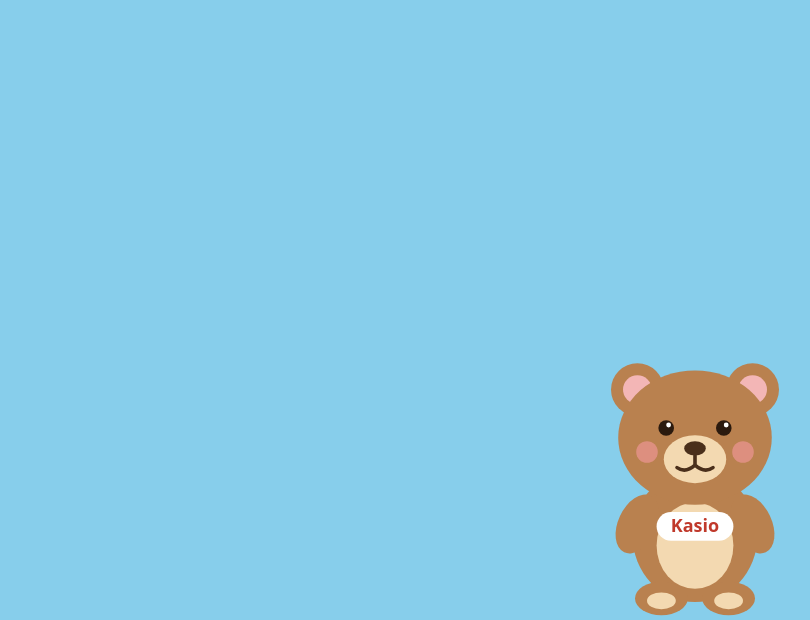
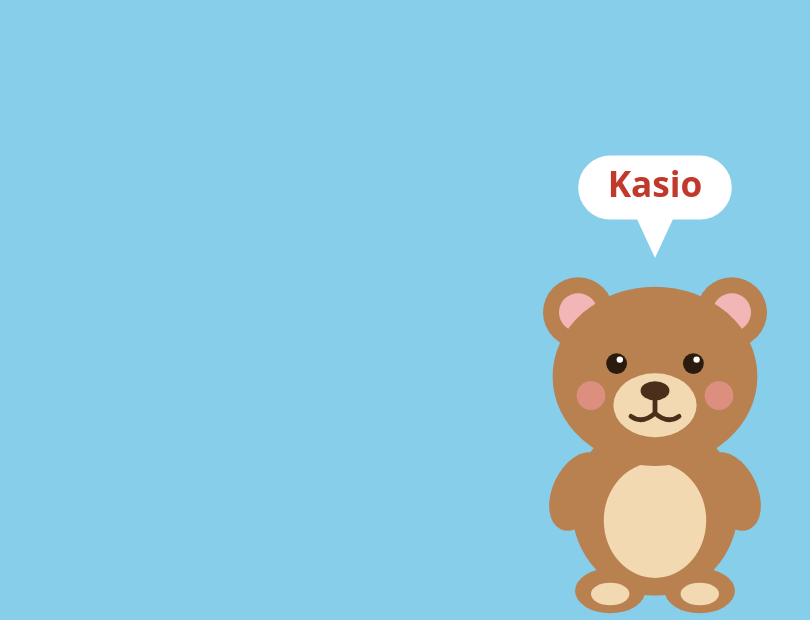
Before and after one commit to slowbean9/gittest2, a plain HTML site: page index.html in a window 1280 px wide. Shown: the part 180-800 px from the top of the page, without its empty margins (414-1224 px from the left). Drawn offline with Linux system fonts and the light colour scheme.

Commit message:
Enlarge Kasio bear and show name as speech bubble above head
Co-Authored-By: Claude Sonnet 5.5 <noreply@anthropic.com>

```diff
--- a/index.html
+++ b/index.html
@@ -8,7 +8,7 @@
 </head>
 <body>
 <div class="bear" aria-hidden="true">
-  <svg viewBox="0 0 200 240" xmlns="http://www.w3.org/2000/svg">
+  <svg viewBox="0 -56 200 296" xmlns="http://www.w3.org/2000/svg">
     <!-- 몸 -->
     <ellipse cx="100" cy="170" rx="52" ry="55" fill="#b9814f"/>
     <ellipse cx="100" cy="178" rx="32" ry="36" fill="#f3d9b1"/>
@@ -37,9 +37,10 @@
     <circle cx="126" cy="77.5" r="2" fill="#fff"/>
     <circle cx="60" cy="100" r="9" fill="#f59aa0" opacity=".6"/>
     <circle cx="140" cy="100" r="9" fill="#f59aa0" opacity=".6"/>
-    <!-- 이름표 -->
-    <rect x="68" y="150" width="64" height="24" rx="12" fill="#fff"/>
-    <text x="100" y="167" text-anchor="middle" font-family="system-ui, sans-serif" font-size="15" font-weight="700" fill="#c0392b">Kasio</text>
+    <!-- 이름 말풍선 -->
+    <rect x="52" y="-50" width="96" height="40" rx="20" fill="#fff"/>
+    <path d="M88 -12 L100 14 L112 -12 Z" fill="#fff"/>
+    <text x="100" y="-24" text-anchor="middle" font-family="system-ui, sans-serif" font-size="22" font-weight="700" fill="#c0392b">Kasio</text>
   </svg>
 </div>
 <main>
--- a/style.css
+++ b/style.css
@@ -21,6 +21,6 @@ li { background: #f0f6fb; border-radius: 8px; padding: 10px; font-size: 14px; di
 li b { font-size: 18px; margin-top: 4px; }
 
 /* 배경 곰인형 Kasio */
-.bear { position: fixed; right: 4vw; bottom: 0; width: min(240px, 45vw); z-index: 0; pointer-events: none; }
+.bear { position: fixed; right: 4vw; bottom: 0; width: min(320px, 55vw); z-index: 0; pointer-events: none; }
 .bear svg { display: block; width: 100%; height: auto; }
 main { position: relative; z-index: 1; }
```
